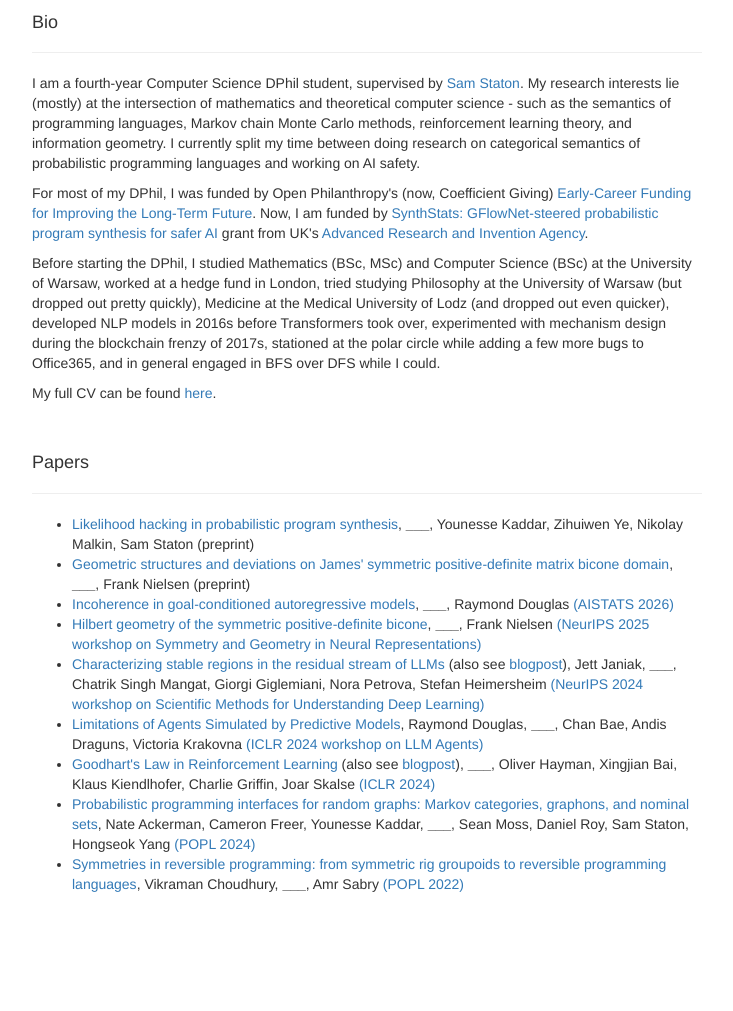
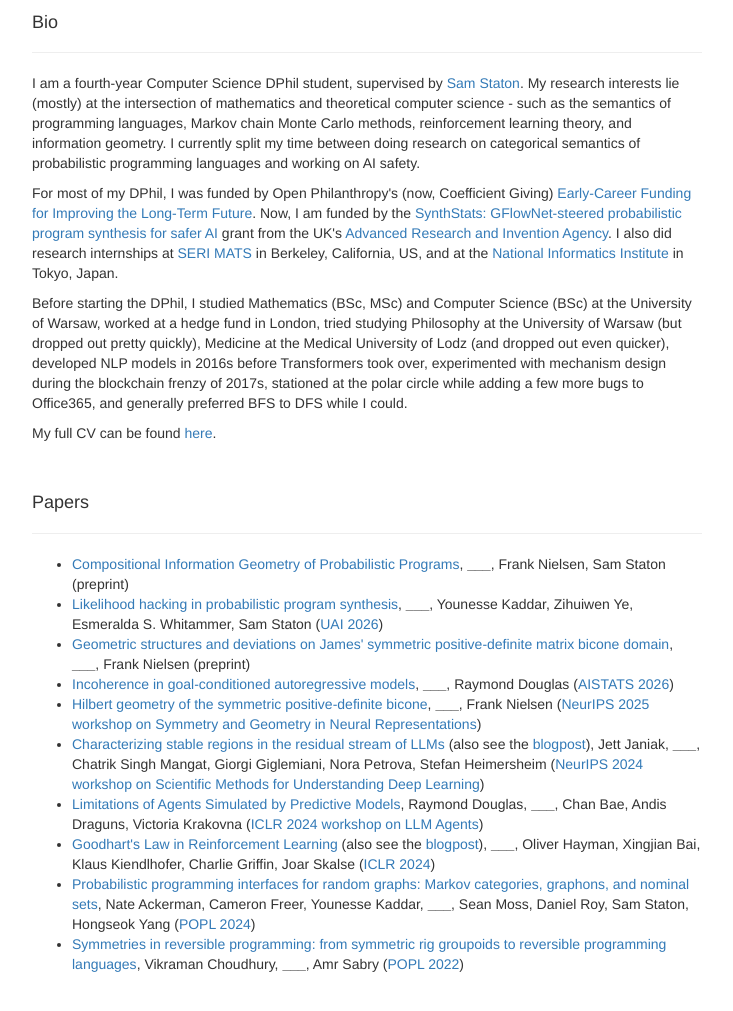
Before and after one commit to jkarwowski/academic_webpage, a plain HTML site: page index.html in a window 1280 px wide. Shown: the part 439-1450 px from the top of the page, without its empty margins (273-1006 px from the left). Before the commit the page ends 1403 px from the top, so only its background shows below. Drawn offline with Linux system fonts and the light colour scheme.

Commit message:
Update website

```diff
--- a/index.html
+++ b/index.html
@@ -51,9 +51,9 @@
             <h4 id="publications" align=left>Bio</h2><hr>
             <p>I am a fourth-year Computer Science DPhil student, supervised by <a href="https://www.cs.ox.ac.uk/people/samuel.staton/main.html">Sam Staton</a>. My research interests lie (mostly) at the intersection of mathematics and theoretical computer science - such as the semantics of programming languages, Markov chain Monte Carlo methods, reinforcement learning theory, and information geometry. I currently split my time between doing research on categorical semantics of probabilistic programming languages and working on AI safety.</p>
 
-            <p>For most of my DPhil, I was funded by Open Philanthropy's (now, Coefficient Giving) <a href="https://www.goodventures.org/our-portfolio/grants/improving-the-long-term-future-scholarship-support-2022">Early-Career Funding for Improving the Long-Term Future</a>. Now, I am funded by <a href="https://www.cs.ox.ac.uk/projects/SynthStats/">SynthStats: GFlowNet-steered probabilistic program synthesis for safer AI</a> grant from UK's <a href="https://aria.org.uk/">Advanced Research and Invention Agency</a>.</p>
+            <p>For most of my DPhil, I was funded by Open Philanthropy's (now, Coefficient Giving) <a href="https://www.goodventures.org/our-portfolio/grants/improving-the-long-term-future-scholarship-support-2022">Early-Career Funding for Improving the Long-Term Future</a>. Now, I am funded by the <a href="https://www.cs.ox.ac.uk/projects/SynthStats/">SynthStats: GFlowNet-steered probabilistic program synthesis for safer AI</a> grant from the UK's <a href="https://aria.org.uk/">Advanced Research and Invention Agency</a>. I also did research internships at <a href="https://www.matsprogram.org/">SERI MATS</a> in Berkeley, California, US, and at the <a href="https://www.nii.ac.jp/en/">National Informatics Institute</a> in Tokyo, Japan.</p>
 
-            <p>Before starting the DPhil, I studied Mathematics (BSc, MSc) and Computer Science (BSc) at the University of Warsaw, worked at a hedge fund in London, tried studying Philosophy at the University of Warsaw (but dropped out pretty quickly), Medicine at the Medical University of Lodz (and dropped out even quicker), developed NLP models in 2016s before Transformers took over, experimented with mechanism design during the blockchain frenzy of 2017s, stationed at the polar circle while adding a few more bugs to Office365, and in general engaged in BFS over DFS while I could.</p>
+            <p>Before starting the DPhil, I studied Mathematics (BSc, MSc) and Computer Science (BSc) at the University of Warsaw, worked at a hedge fund in London, tried studying Philosophy at the University of Warsaw (but dropped out pretty quickly), Medicine at the Medical University of Lodz (and dropped out even quicker), developed NLP models in 2016s before Transformers took over, experimented with mechanism design during the blockchain frenzy of 2017s, stationed at the polar circle while adding a few more bugs to Office365, and generally preferred BFS to DFS while I could.</p>
 
             My full CV can be found <a href="pdfs/cv.pdf">here</a>.
 
@@ -64,34 +64,41 @@
           <div class="col-lg-12">
     <h4 id="publications" align=left>Papers</h2><hr>
     <ul class="wide">
+        <!-- <li>
+        <a href="link">Title</a>, <span class="authors"> <b> ___</b>, AUTHORS (venue)</span>
+        </li>
+        <li> -->
         <li>
-        <a href="https://arxiv.org/abs/2603.24126">Likelihood hacking in probabilistic program synthesis</a>, <span class="authors"> <b> ___</b>, Younesse Kaddar, Zihuiwen Ye, Nikolay Malkin, Sam Staton (preprint)</span>
+        <a href="https://arxiv.org/abs/2610.17886">Compositional Information Geometry of Probabilistic Programs</a>, <span class="authors"> <b> ___</b>, Frank Nielsen, Sam Staton (preprint)</span>
+        </li>
+        <li>
+        <a href="https://proceedings.mlr.press/v337/karwowski26a.html">Likelihood hacking in probabilistic program synthesis</a>, <span class="authors"> <b> ___</b>, Younesse Kaddar, Zihuiwen Ye, Esmeralda S. Whitammer, Sam Staton (<a href="https://www.auai.org/uai2026/">UAI 2026</a>)</span>
         </li>
         <li>
         <a href="https://arxiv.org/abs/2603.02483">Geometric structures and deviations on James' symmetric positive-definite matrix bicone domain</a>, <span class="authors"> <b> ___</b>, Frank Nielsen (preprint)</span>
         </li>
         <li>
-        <a href="https://arxiv.org/abs/2510.06545">Incoherence in goal-conditioned autoregressive models</a>, <span class="authors"> <b> ___</b>, Raymond Douglas <a href="https://www.virtual.aistats.org/">(AISTATS 2026)</a></span>
+        <a href="https://proceedings.mlr.press/v300/karwowski26a.html">Incoherence in goal-conditioned autoregressive models</a>, <span class="authors"> <b> ___</b>, Raymond Douglas (<a href="https://www.virtual.aistats.org/">AISTATS 2026</a>)</span>
         </li>
         <li>
-        <a href="https://arxiv.org/abs/2508.14369">Hilbert geometry of the symmetric positive-definite bicone</a>, <span class="authors"> <b> ___</b>, Frank Nielsen
-   <a href="https://www.neurreps.org/">(NeurIPS 2025 workshop on Symmetry and Geometry in Neural Representations)</a></span>
+        <a href="https://proceedings.mlr.press/v282/karwowski26a.html">Hilbert geometry of the symmetric positive-definite bicone</a>, <span class="authors"> <b> ___</b>, Frank Nielsen
+   (<a href="https://www.neurreps.org/">NeurIPS 2025 workshop on Symmetry and Geometry in Neural Representations</a>)</span>
         </li>
         <li>
-        <a href="https://arxiv.org/abs/2409.17113">Characterizing stable regions in the residual stream of LLMs</a> (also see <a href="https://www.lesswrong.com/posts/sGmT6aJPY7Xzuz3Ax/characterizing-stable-regions-in-the-residual-stream-of-llms">blogpost</a>), <span class="authors"> Jett Janiak, <b> ___</b>, Chatrik Singh Mangat, Giorgi Giglemiani, Nora Petrova, Stefan Heimersheim
- <a href="https://scienceofdlworkshop.github.io//">(NeurIPS 2024 workshop on Scientific Methods for Understanding Deep Learning)</a></span>
+        <a href="https://arxiv.org/abs/2409.17113">Characterizing stable regions in the residual stream of LLMs</a> (also see the <a href="https://www.lesswrong.com/posts/sGmT6aJPY7Xzuz3Ax/characterizing-stable-regions-in-the-residual-stream-of-llms">blogpost</a>), <span class="authors"> Jett Janiak, <b> ___</b>, Chatrik Singh Mangat, Giorgi Giglemiani, Nora Petrova, Stefan Heimersheim
+ (<a href="https://scienceofdlworkshop.github.io//">NeurIPS 2024 workshop on Scientific Methods for Understanding Deep Learning</a>)</span>
       </li>
       <li>
-        <a href="https://arxiv.org/abs/2402.05829">Limitations of Agents Simulated by Predictive Models</a>, <span class="authors"> Raymond Douglas, <b>___</b>, Chan Bae, Andis Draguns, Victoria Krakovna <a href="https://llmagents.github.io/">(ICLR 2024 workshop on LLM Agents)</a></span>
+        <a href="https://arxiv.org/abs/2402.05829">Limitations of Agents Simulated by Predictive Models</a>, <span class="authors"> Raymond Douglas, <b>___</b>, Chan Bae, Andis Draguns, Victoria Krakovna (<a href="https://llmagents.github.io/">ICLR 2024 workshop on LLM Agents</a>)</span>
       </li>
       <li>
-        <a href="https://arxiv.org/abs/2310.09144">Goodhart's Law in Reinforcement Learning</a> (also see <a href="https://www.lesswrong.com/posts/Eu6CvP7c7ivcGM3PJ/goodhart-s-law-in-reinforcement-learning">blogpost</a>), <span class="authors"> <b>___</b>, Oliver Hayman, Xingjian Bai, Klaus Kiendlhofer, Charlie Griffin, Joar Skalse <a href="https://iclr.cc/Conferences/2024">(ICLR 2024)</a></span>
+        <a href="https://arxiv.org/abs/2310.09144">Goodhart's Law in Reinforcement Learning</a> (also see the <a href="https://www.lesswrong.com/posts/Eu6CvP7c7ivcGM3PJ/goodhart-s-law-in-reinforcement-learning">blogpost</a>), <span class="authors"> <b>___</b>, Oliver Hayman, Xingjian Bai, Klaus Kiendlhofer, Charlie Griffin, Joar Skalse (<a href="https://iclr.cc/Conferences/2024">ICLR 2024</a>)</span>
       </li>
       <li>
-        <a href="https://dl.acm.org/doi/10.1145/3632903">Probabilistic programming interfaces for random graphs: Markov categories, graphons, and nominal sets</a>, <span class="authors"> Nate Ackerman, Cameron Freer, Younesse Kaddar, <b>___</b>, Sean Moss, Daniel Roy, Sam Staton, Hongseok Yang <a href="https://popl24.sigplan.org/track/POPL-2024-popl-research-papers">(POPL 2024)</a></span>
+        <a href="https://dl.acm.org/doi/10.1145/3632903">Probabilistic programming interfaces for random graphs: Markov categories, graphons, and nominal sets</a>, <span class="authors"> Nate Ackerman, Cameron Freer, Younesse Kaddar, <b>___</b>, Sean Moss, Daniel Roy, Sam Staton, Hongseok Yang (<a href="https://popl24.sigplan.org/track/POPL-2024-popl-research-papers">POPL 2024</a>)</span>
       </li>
       <li>
-        <a href="https://dl.acm.org/doi/10.1145/3498667">Symmetries in reversible programming: from symmetric rig groupoids to reversible programming languages</a>, <span class="authors"> Vikraman Choudhury, <b>___</b>, Amr Sabry <a href="https://popl22.sigplan.org/track/POPL-2022-popl-research-papers">(POPL 2022)</a></span>
+        <a href="https://dl.acm.org/doi/10.1145/3498667">Symmetries in reversible programming: from symmetric rig groupoids to reversible programming languages</a>, <span class="authors"> Vikraman Choudhury, <b>___</b>, Amr Sabry (<a href="https://popl22.sigplan.org/track/POPL-2022-popl-research-papers">POPL 2022</a>)</span>
       </li>
     </ul>
     </div> <!-- /container -->
```
Also changed, not shown: 2 other files.
